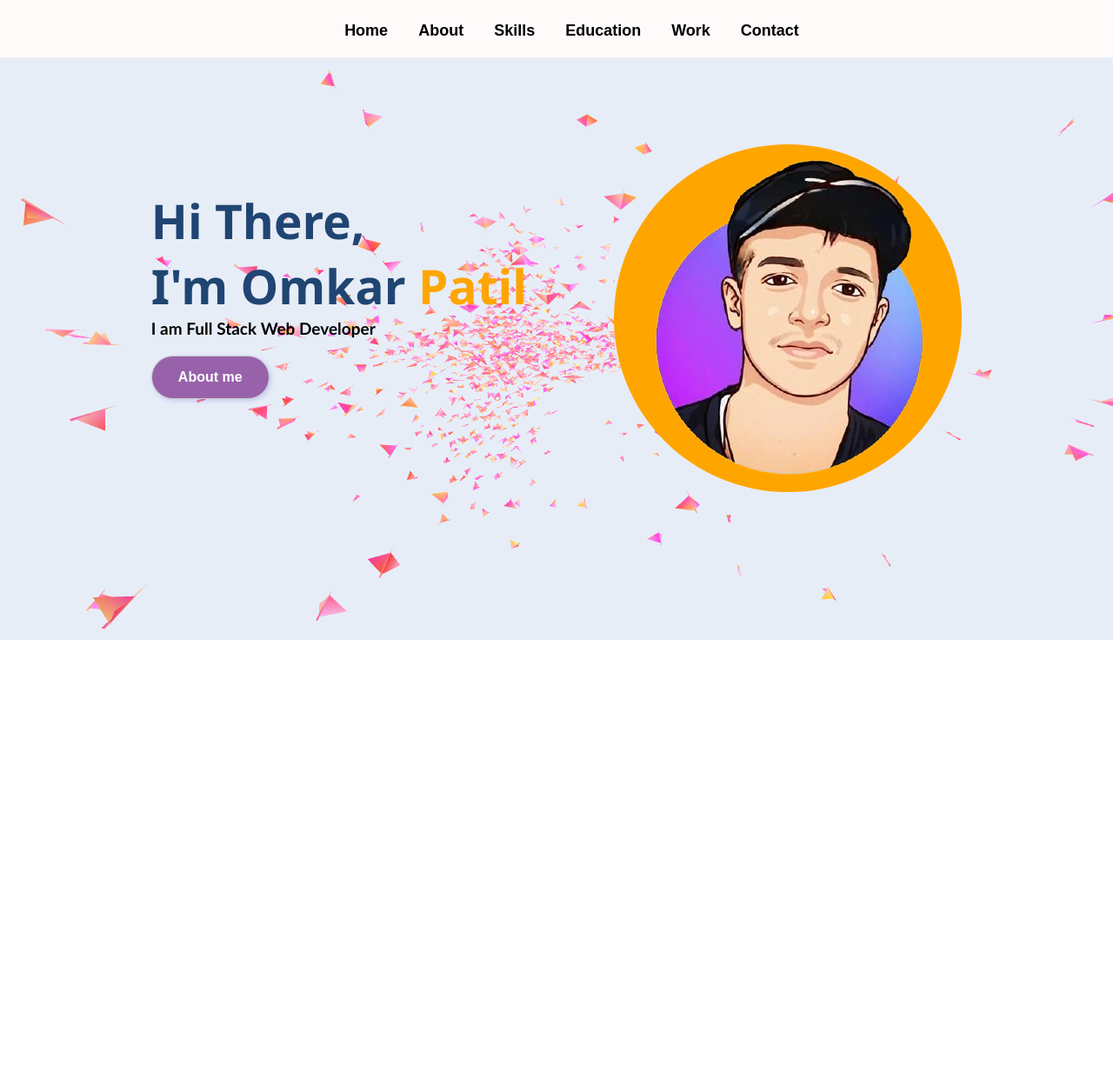
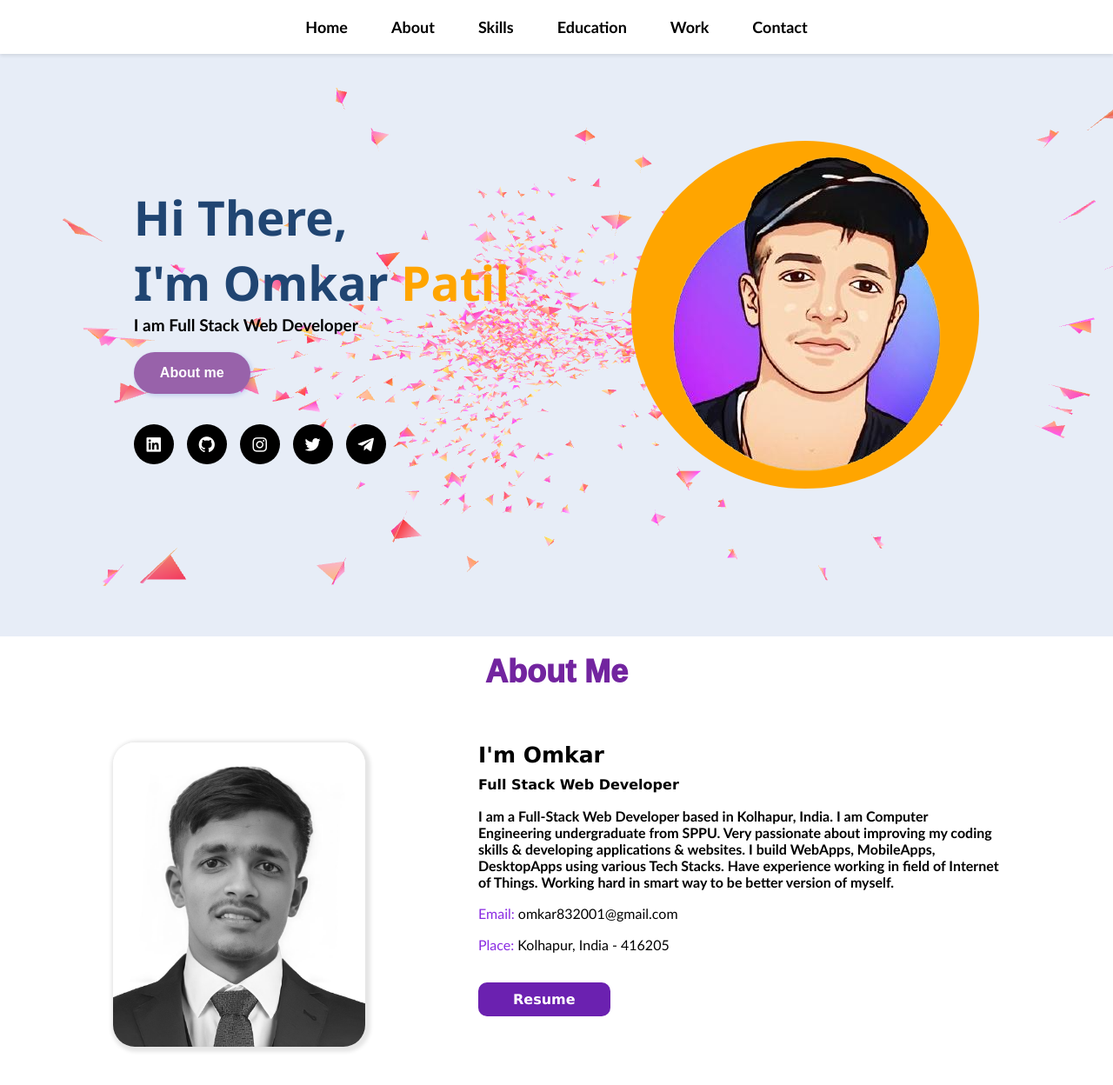
Before and after one commit to omkar-patil-43/Portfolio-Website, a plain HTML site: page index.html in a window 1280 px wide. Shown: the whole page at 87% size. Before the commit the page ends 800 px from the top, so only its background shows below. Drawn offline with nearby package versions, Linux system fonts and the light colour scheme; animation ran at ten frames a second.

Commit message:
About section added with improvements in navbar

```diff
--- a/index.html
+++ b/index.html
@@ -5,46 +5,82 @@
     <meta name="viewport" content="width=device-width, initial-scale=1.0">
     <title>Omkar Patil</title>
     <link rel="stylesheet" href="style.css">
+    <link rel="stylesheet" href="https://cdn.jsdelivr.net/npm/boxicons@latest/css/boxicons.min.css">
 </head>
 <body>
     <div class="navbar">
-        <ul>
-            <li class="item">Home</li>
-            <li class="item">About</li>
-            <li class="item">Skills</li>
-            <li class="item">Education</li>
-            <li class="item">Work</li>
-            <li class="item">Contact</li>
-        </ul>
+        <a href="#intro-section">Home</a>
+        <a href="#about-section">About</a>
+        <a href="#">Skills</a>
+        <a href="#">Education</a>
+        <a href="#">Work</a>
+        <a href="#">Contact</a>
       </div>
-    <section class="intro" id="int">
+    </div>
+    <section class="intro-section" id="intro-section">
         <div class="intro-info">
             <div class="info">Hi There,</div>
             <div class="info">I'm Omkar <label style="color: orange;">Patil</label></div>
             <div style="font-size: 19px; font-weight: bold; font-family: 'Trebuchet MS', 'Lucida Sans Unicode', 'Lucida Grande', 'Lucida Sans', Arial, sans-serif;">I am Full Stack Web Developer</div>
             <input id="about-btn" type="button" value="About me">
+            <div class="info-links">
+                <a href=""><i class="bx bxl-linkedin-square social__icon links"></i></a>
+                <a href=""><i class="bx bxl-github social__icon' links"></i></a>
+                <a href=""><i class="bx bxl-instagram social__icon links"></i></a>
+                <a href=""><i class="bx bxl-twitter social__icon links"></i></a>
+                <a href=""><i class="bx bxl-telegram social__icon links"></i></a>
+            </div>
         </div>
         <img class="intro-profile" src="pic.png"">
+
     </section>
 
-    <section class="about">
+    <section class="about-section" id="about-section">
+        <div class="about-heading">About Me</div>
+        <div class="about">
+            <img class="about-profile" src="Omkarimg-updated.jpg" alt="">
+            <div class="about-info">
+                <div style="font-size: 25px; font-weight: 1000; font-family:Verdana, Geneva, Tahoma, sans-serif;">I'm Omkar</div>
+                <div style="padding-top:10px; font-weight: bolder; font-family: 'Lucida Sans Unicode'">Full Stack Web Developer</div>
+                <div id="dev-info">I am a Full-Stack Web Developer based in Kolhapur, India. I am Computer Engineering undergraduate from SPPU. Very passionate about improving my coding skills & developing applications & websites. I build WebApps, MobileApps, DesktopApps using various Tech Stacks. Have experience working in field of Internet of Things. Working hard in smart way to be better version of myself.</div>
+                <div style="font-family: 'Trebuchet MS'; padding-top: 17px;"><label style="color: blueviolet;">Email:</label> omkar832001@gmail.com</div>
+                <div style="font-family: 'Trebuchet MS';padding-top: 17px; padding-bottom: 34px;"><label style="color: blueviolet;">Place:</label> Kolhapur, India - 416205</div>
+                <Button id="resume-btn">Resume</Button>
+            </div>
 
+        </div>
     </section>
 </body>
 <script src="three.min.js"></script>
 <script src="vanta.birds.min.js"></script>
 <script>
+// Function to initialize VANTA.BIRDS with responsive parameters
+function initVanta() {
+    // Get the intro-section element
+    const introSection = document.getElementById("intro-section");
+
+    // Calculate the minHeight and minWidth based on the screen width
+    const minWidth = Math.min(window.innerWidth * 0.5, 180);
+    const minHeight = Math.min(window.innerHeight * 0.5, 380);
+
+    // Initialize VANTA.BIRDS with responsive parameters
     VANTA.BIRDS({
-  el: "#int",
+        el: introSection,
         mouseControls: true,
         touchControls: true,
         gyroControls: false,
-  minHeight: 380.00,
-  minWidth: 180.00,
+        minHeight: minHeight,
+        minWidth: minWidth,
         scale: 1.00,
         scaleMobile: 1.00,
         backgroundColor: 0xe7edf7
-})
-</script>
+    });
+}
+
+// Call the function initially
+initVanta();
+
+// Handle window resize to update Vanta.js parameters
+window.addEventListener('resize', initVanta);
 </script>
 </html>
--- a/style.css
+++ b/style.css
@@ -3,20 +3,36 @@
     padding: 0px;
 }
 
-.navbar{
-    background-color: rgb(255, 250, 250);
+.navbar {
+    position: sticky;
+    top: 0;
+    background-color: #fff;
+    box-shadow: 0 2px 4px rgba(0, 0, 0, 0.1);
+    z-index: 100;
     display: flex;
     justify-content: center;
-    padding-top: 25px;
-    padding-bottom: 20px;
-    box-shadow: 2px 2px 3px 0px rgba(0, 0, 0, 0.3);
-}
+  }
+
+  .navbar a {
+    display: inline-block;
+    padding: 20px 25px;
+    text-decoration: none;
+    font-family: 'Trebuchet MS';
+    font-size: 18px;
+    font-weight: bold;
+    color: #000;
+    transition: color 0.3s;
+  }
+  .navbar a:hover {
+    color: #800080; /* Purple color on hover */
+  }
 
 
 .item{
     list-style: none;
     float:inline-start;
     font-weight: bold;
+    cursor: pointer;
     font-family:Arial, Helvetica, sans-serif;
     font-size: 18px;
     margin-left: 35px;
@@ -27,10 +43,10 @@
 }
 
 /*Intro section starts here*/
-.intro{
+.intro-section{
     display: flex;
     justify-content: center;
-    column-gap: 50px;
+    column-gap: 70px;
     padding-top: 100px;
     padding-bottom: 170px;
 
@@ -57,22 +73,105 @@
     text-align: center;
     font-weight: bold;
     cursor: pointer;
-    border: 1px solid #ccc;
+    border: none;
     border-radius: 30px;
     box-shadow: 2px 2px 5px rgba(41, 70, 199, 0.2);
 }
 #about-btn:hover{
-    box-shadow: 4px 4px 8px rgba(255, 16, 16, 0.371);
-    background-color: rgb(131, 79, 149);
+    box-shadow: 4px 4px 4px rgba(255, 16, 16, 0.371);
+    background-color: rgb(58, 33, 67);
 }
+.info-links{
+    margin-top: 35px;
+    display: flex;
+    column-gap: 15px;
+}
+.links{
+    padding: 12px;
+    font-size: 22px;
+    border: none;
+    border-radius: 50px;
+    transition: 0.1s ease-in-out;
+    color: #ffffff;
+    background-color: rgb(0, 0, 0);
+    cursor: pointer;
+}
+.links:hover{
+    background-color: rgb(100, 103, 159);
+    transform: scale(1.1);
 
+}
 .intro-profile{
     border-radius: 200px;
     background-color: orange;
-    transition: transform 0.5s;
+    transition: transform 0.5s ease-in-out;
     transform-origin: center;
 }
 .intro-profile:hover{
     transform: perspective(800px) rotateY(5deg) rotateX(5deg);
     box-shadow:4px 4px 2px 4px rgba(119, 56, 56, 0.371);
+    transform: scale(1.1);
 }
+
+/* About Section starts here*/
+
+.about-section{
+    padding-top: 20px;
+    padding-bottom: 200px;
+}
+.about-heading{
+    display: flex;
+    justify-content: center;
+    align-items: center;
+
+    font-family: Arial, Helvetica, sans-serif;
+    font-size: 36px;
+    font-weight:1000;
+    color: rgb(114, 36, 159);
+}
+.about{
+    display: flex;
+    justify-content: center;
+    column-gap: 130px;
+    padding-top: 60px;
+}
+.about-profile{
+    width: 290px;
+    height: 350px;
+    border-radius: 25px;
+    transition: transform 0.1s ease-in-out;
+    filter: grayscale(100%);
+    box-shadow: 2px 2px 4px 4px rgba(0, 0, 0, 0.1);
+}
+.about-profile:hover{
+    filter: grayscale(0%);
+    transform: scale(1.1);
+
+}
+
+.about-info{
+    display: inline-block;
+}
+#dev-info{
+    width: 600px;
+    padding-top: 17px;
+    font-weight: bold;
+    font-family:'Trebuchet MS';
+}
+
+#resume-btn{
+    color: #ffffff;
+    background-color: rgb(107, 33, 176);
+    border-radius: 10px;
+    border: none;
+    font-family: 'Lucida Sans Unicode';
+    font-weight: bold;
+    cursor: pointer;
+    font-size: 16px;
+    padding: 10px 40px 10px 40px;
+}
+
+#resume-btn:hover{
+    box-shadow: 4px 4px 4px rgba(255, 16, 16, 0.371);
+    background-color: rgb(66, 19, 82);
+}
```
Also changed, not shown: basicresponsive.css (added, +52 -0 lines), Omkarimg-updated.jpg (added), instagram.png (added). Lines whose indentation alone changed are shown as unchanged.
